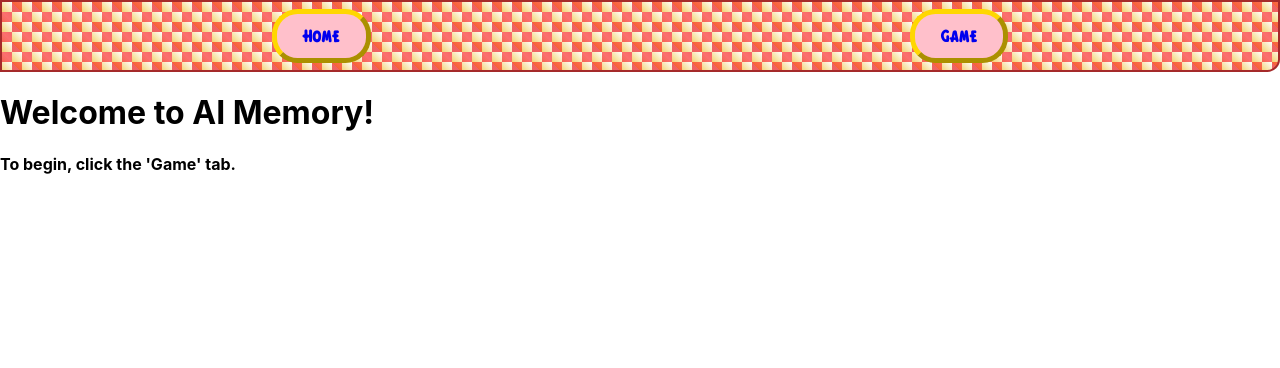
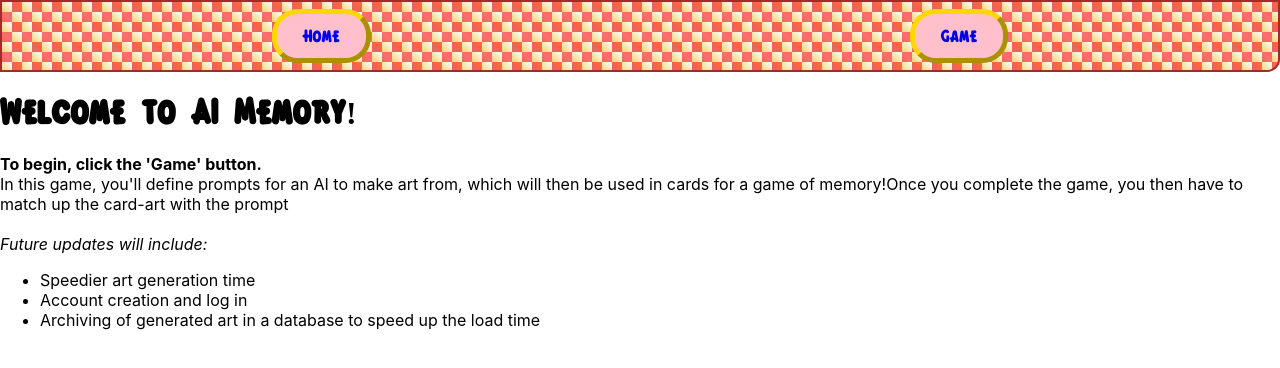
Before and after one commit to lightsage88/ai-memory, a React (Create React App) app: page / in a window 1280 px wide. Shown: the top 368 px of the page. Built offline with nearby package versions, Linux system fonts and the light colour scheme.

Commit message:
added list of updates to come

```diff
--- a/src/Containers/Home/Home.tsx
+++ b/src/Containers/Home/Home.tsx
@@ -1,10 +1,33 @@
+import styled from "styled-components";
+
+const StyledH1 = styled.h1`
+  font-family: Kirby;
+`;
+
 export const Home = () => {
-    return (
-        <>
-            <h1>Welcome to AI Memory!</h1>
-            <strong>To begin, click the 'Game' tab.</strong>
-        </>
-    )
-}
+  return (
+    <>
+      <StyledH1>Welcome to AI Memory!</StyledH1>
+      <strong>To begin, click the 'Game' button.</strong>
+      <br/>
+      <span>
+        In this game, you'll define prompts for an AI to make art from, which
+        will then be used in cards for a game of memory!
+      </span>
+      <span>
+        Once you complete the game, you then have to match up the card-art with
+        the prompt
+      </span>
+      <br/>
+      <br/>
+      <i>Future updates will include:</i>
+      <ul>
+        <li>Speedier art generation time</li>
+        <li>Account creation and log in</li>
+        <li>Archiving of generated art in a database to speed up the load time</li>
+      </ul>
+    </>
+  );
+};
 
 export default Home;
```
Also changed, not shown: 1 other file (tests, documents, lock files or other folders).
